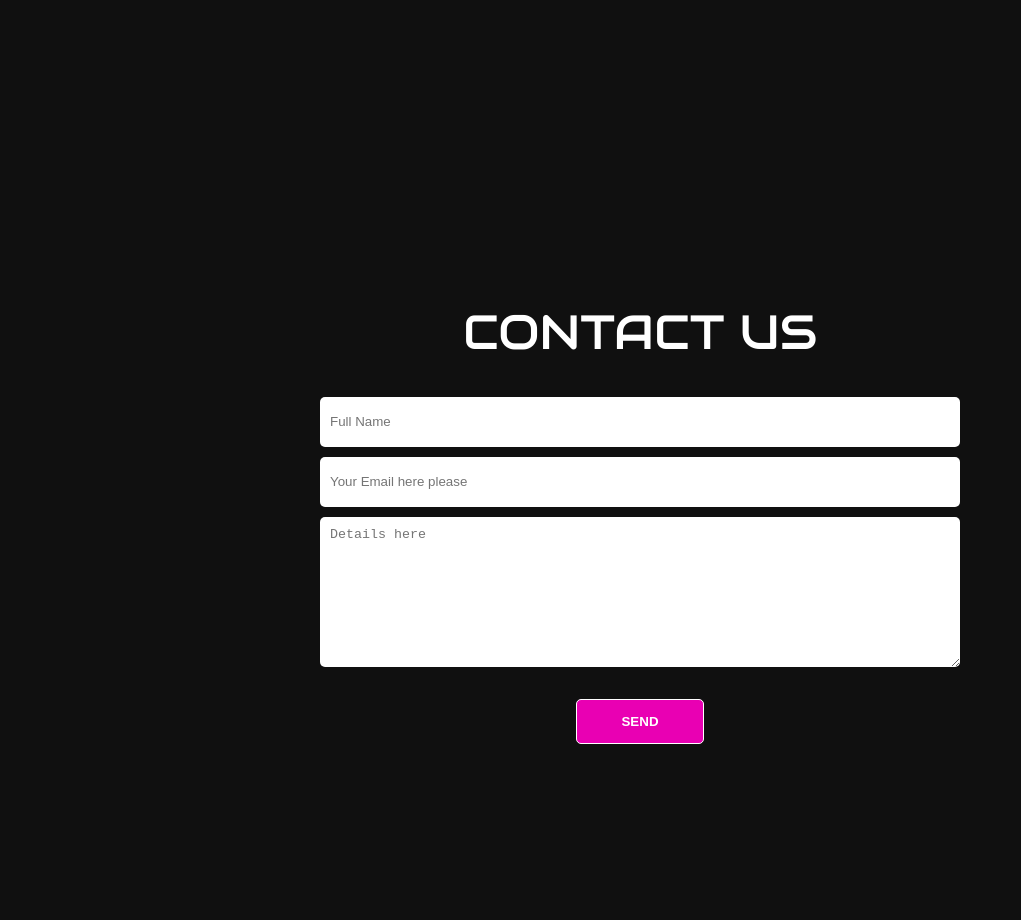
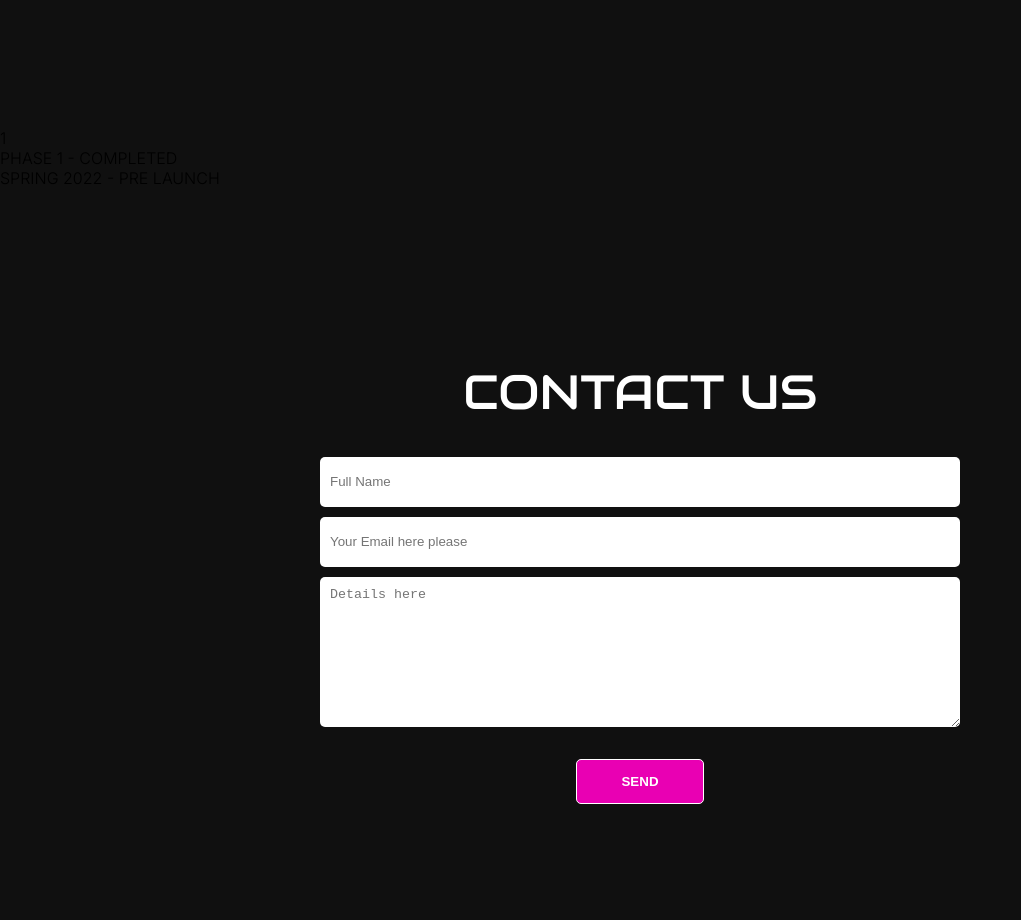
Before and after one commit to vm799/Synetic_sinistersouls, a React (Create React App) app in the folder synetic/: page / in a window 1280 px wide. Shown: the part 4361-5281 px from the top of the page, without its empty margins (0-1021 px from the left). Built offline with nearby package versions, Linux system fonts and the light colour scheme; a web font is replaced by a local one.

Commit message:
roadmap block

```diff
--- a/synetic/src/App.js
+++ b/synetic/src/App.js
@@ -5,6 +5,7 @@ import Offer from "./Components/Offer"
 import About from "./Components/About/About"
 import Header from "./Components/Header/Header";
 import Hero from "./Components/Hero/Hero";
+import Roadmap from "./Components/Roadmap/Roadmap";
 import Contact from "./Components/Contact/Contact";
 import Footer from "./Components/Footer/Footer";
 
@@ -17,6 +18,7 @@ function App() {
      <Offer />
      <Header />
      <About />
+     <Roadmap />
      <Contact />
      <Footer />
     </div>
--- /dev/null
+++ b/synetic/src/components/Roadmap/Roadmap.css
@@ -0,0 +1,8 @@
+
+.roadmap{
+    border: 1px solid hotpink;
+}
+
+.roadmap_title-box{
+    border: 1px solid hotpink;
+}
--- /dev/null
+++ b/synetic/src/components/Roadmap/Roadmap.jsx
@@ -0,0 +1,35 @@
+import React from "react";
+import "../Hero/Hero.css";
+
+export default function Roadmap(){
+    return(
+        <div className="roadmap">
+
+            <div className="roadmap_title-box">
+            <div className="roadmap_number">
+                1
+            </div>
+
+            <div className="roadmap__box">
+             <div className="roadmap_phase">
+                  PHASE 1 - COMPLETED
+             </div>
+              <div className="roadmap_title">
+                  SPRING 2022 - PRE LAUNCH</div>
+             </div>
+            </div>
+
+        <div className="roadmap_main-box">
+        <div className="roadmap__phase">
+              <div className="roadmap__main-points"></div>
+              <div className="roadmap_text"></div>
+        </div>
+              <div className="roadmap_image"></div>
+
+        </div>
+
+
+        </div>
+
+    )
+}
```
